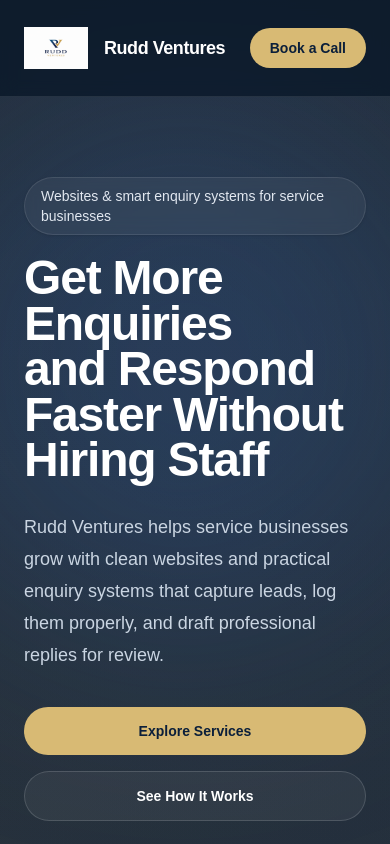
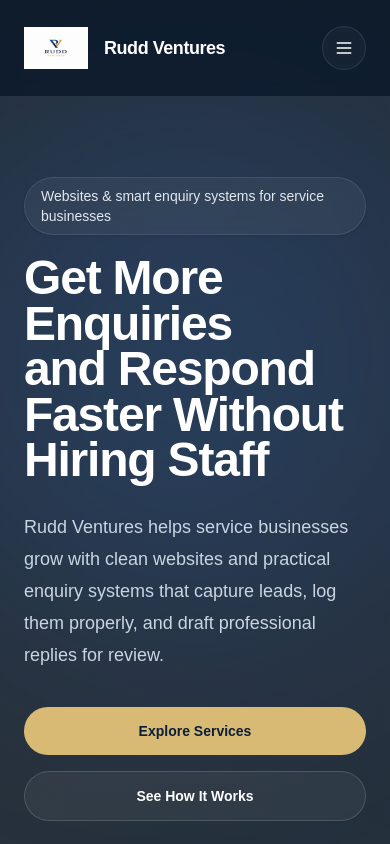
Before and after one commit to RuddVentures/ruddventures-website, a Next.js app: page / in a window 390 px wide. Shown: the top 844 px of the page. Built offline with nearby package versions, Linux system fonts and the light colour scheme.

Commit message:
Updated mobile navigation and contact form

```diff
--- a/app/page.tsx
+++ b/app/page.tsx
@@ -1,6 +1,11 @@
+"use client";
+
+import { useState } from "react";
 import ContactForm from "@/components/contact-form";
 
 export default function Home() {
+  const [menuOpen, setMenuOpen] = useState(false);
+
   const problems = [
     "New enquiries sit too long in the inbox",
     "Good leads get missed or forgotten",
@@ -93,7 +98,10 @@ export default function Home() {
             </a>
 
             <div className="group relative flex items-center">
-              <button className="text-sm font-medium text-slate-300 transition hover:text-white">
+              <button
+                type="button"
+                className="text-sm font-medium text-slate-300 transition hover:text-white"
+              >
                 Services
               </button>
 
@@ -165,13 +173,130 @@ export default function Home() {
             </a>
           </nav>
 
-          <a
-            href="#contact"
-            className="rounded-full bg-[#D8BA74] px-5 py-2.5 text-sm font-semibold text-[#0B1F3A] transition duration-300 hover:-translate-y-0.5 hover:bg-[#e3c989]"
-          >
-            Book a Call
-          </a>
+          <div className="flex items-center gap-3">
+            <a
+              href="#contact"
+              className="hidden rounded-full bg-[#D8BA74] px-5 py-2.5 text-sm font-semibold text-[#0B1F3A] transition duration-300 hover:-translate-y-0.5 hover:bg-[#e3c989] md:inline-block"
+            >
+              Book a Call
+            </a>
+
+            <button
+              type="button"
+              aria-label="Open menu"
+              aria-expanded={menuOpen}
+              onClick={() => setMenuOpen(!menuOpen)}
+              className="inline-flex h-11 w-11 items-center justify-center rounded-full border border-white/10 bg-white/5 text-white backdrop-blur transition hover:bg-white/10 md:hidden"
+            >
+              <svg
+                xmlns="http://www.w3.org/2000/svg"
+                className="h-5 w-5"
+                fill="none"
+                viewBox="0 0 24 24"
+                stroke="currentColor"
+                strokeWidth={2}
+              >
+                {menuOpen ? (
+                  <path
+                    strokeLinecap="round"
+                    strokeLinejoin="round"
+                    d="M6 18L18 6M6 6l12 12"
+                  />
+                ) : (
+                  <path
+                    strokeLinecap="round"
+                    strokeLinejoin="round"
+                    d="M4 6h16M4 12h16M4 18h16"
+                  />
+                )}
+              </svg>
+            </button>
+          </div>
         </div>
+
+        {menuOpen && (
+          <div className="border-t border-white/10 bg-[#071426]/95 px-6 py-5 backdrop-blur md:hidden">
+            <nav className="flex flex-col gap-2">
+              <a
+                href="/"
+                onClick={() => setMenuOpen(false)}
+                className="rounded-xl px-4 py-3 text-sm font-medium text-white transition hover:bg-white/10"
+              >
+                Home
+              </a>
+
+              <div className="rounded-xl border border-white/10 bg-white/5 p-2">
+                <p className="px-2 pb-2 pt-1 text-xs font-semibold uppercase tracking-[0.18em] text-slate-400">
+                  Services
+                </p>
+
+                <a
+                  href="/ai-automation"
+                  onClick={() => setMenuOpen(false)}
+                  className="block rounded-lg px-3 py-3 text-sm font-medium text-slate-200 transition hover:bg-white/10"
+                >
+                  AI Automation
+                </a>
+
+                <a
+                  href="/website-design"
+                  onClick={() => setMenuOpen(false)}
+                  className="mt-1 block rounded-lg px-3 py-3 text-sm font-medium text-slate-200 transition hover:bg-white/10"
+                >
+                  Website Design &amp; Build
+                </a>
+
+                <a
+                  href="/complete-enquiry-system"
+                  onClick={() => setMenuOpen(false)}
+                  className="mt-1 block rounded-lg px-3 py-3 text-sm font-medium text-slate-200 transition hover:bg-white/10"
+                >
+                  Complete Enquiry System
+                </a>
+              </div>
+
+              <a
+                href="/faq"
+                onClick={() => setMenuOpen(false)}
+                className="rounded-xl px-4 py-3 text-sm font-medium text-slate-200 transition hover:bg-white/10"
+              >
+                FAQ
+              </a>
+
+              <a
+                href="#how-it-works"
+                onClick={() => setMenuOpen(false)}
+                className="rounded-xl px-4 py-3 text-sm font-medium text-slate-200 transition hover:bg-white/10"
+              >
+                How It Works
+              </a>
+
+              <a
+                href="#pricing"
+                onClick={() => setMenuOpen(false)}
+                className="rounded-xl px-4 py-3 text-sm font-medium text-slate-200 transition hover:bg-white/10"
+              >
+                Pricing
+              </a>
+
+              <a
+                href="#contact"
+                onClick={() => setMenuOpen(false)}
+                className="rounded-xl px-4 py-3 text-sm font-medium text-slate-200 transition hover:bg-white/10"
+              >
+                Contact
+              </a>
+
+              <a
+                href="#contact"
+                onClick={() => setMenuOpen(false)}
+                className="mt-2 rounded-full bg-[#D8BA74] px-5 py-3 text-center text-sm font-semibold text-[#0B1F3A] transition hover:bg-[#e3c989]"
+              >
+                Book a Call
+              </a>
+            </nav>
+          </div>
+        )}
       </header>
 
       <section className="relative px-6 py-20 md:py-28">
@@ -508,7 +633,9 @@ export default function Home() {
               </div>
 
               <div className="rounded-2xl bg-white/10 p-4">
-                <p className="font-semibold text-white">Website Design & Build</p>
+                <p className="font-semibold text-white">
+                  Website Design & Build
+                </p>
                 <p className="mt-1 text-sm text-slate-300">From £300–£800</p>
               </div>
 
```
